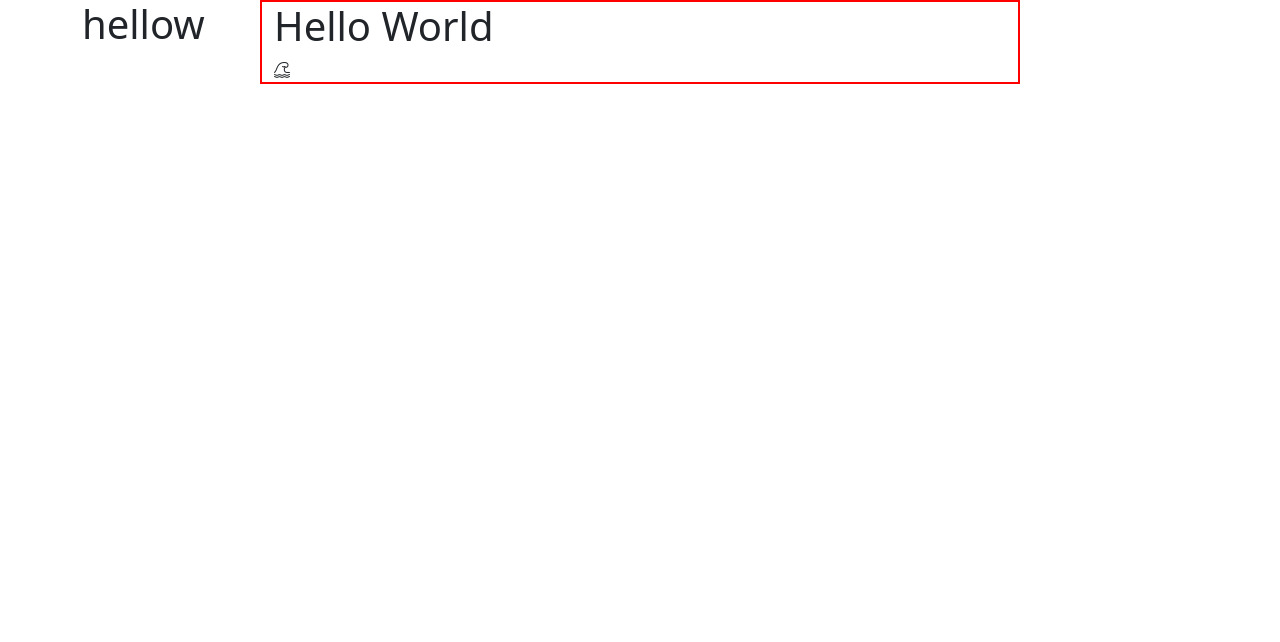
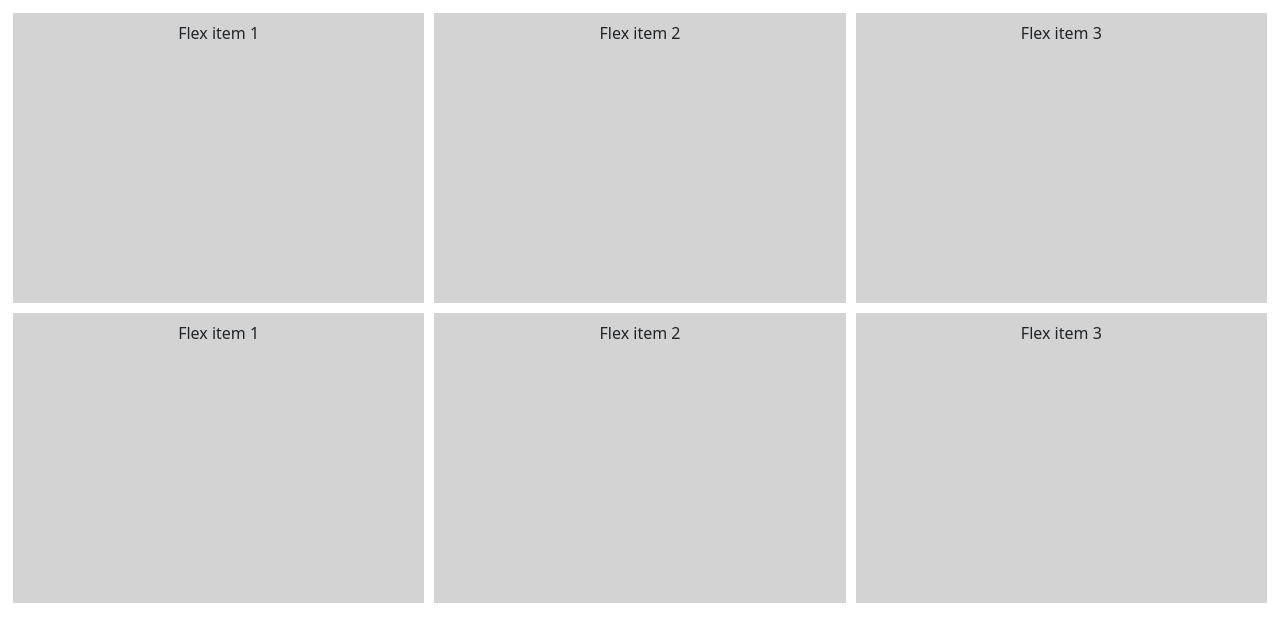
Before and after one commit to Carpenteri1/Gridly, an Angular app: page / in a window 1280 px wide. Shown: the top 642 px of the page. Built offline with nearby package versions, Linux system fonts and the light colour scheme.

Commit message:
Setup layout

```diff
--- /dev/null
+++ b/src/Components/BasicComponent/basic.component.css
@@ -0,0 +1,5 @@
+.flex-fill{
+    border:5px solid white;
+    height: 300px;
+    background-color: lightgray;
+}
--- /dev/null
+++ b/src/Components/BasicComponent/basic.component.html
@@ -0,0 +1,10 @@
+<div class="d-flex text-center">
+    <div class="p-2 flex-fill">Flex item 1</div>
+    <div class="p-2 flex-fill">Flex item 2</div>
+    <div class="p-2 flex-fill">Flex item 3</div>
+</div>
+<div class="d-flex text-center">
+    <div class="p-2 flex-fill">Flex item 1</div>
+    <div class="p-2 flex-fill">Flex item 2</div>
+    <div class="p-2 flex-fill">Flex item 3</div>
+</div>
--- a/src/app/app.component.html
+++ b/src/app/app.component.html
@@ -1,11 +1,3 @@
-<div class="container">
-    <div class="row">
-        <div class="col-2"><h1>hellow</h1></div>
-        <div class="col-8" style="border:2px solid red;">
-            <h1>Hello World</h1>
-            <i class="bi bi-tsunami"></i>
-        </div>
-        <div class="col-2"></div>
-    </div>
+<div class="container-fluid p-2">
+    <basic-component></basic-component>
 </div>
-<router-outlet />
--- a/src/app/app.component.ts
+++ b/src/app/app.component.ts
@@ -1,12 +1,12 @@
 import { Component } from '@angular/core';
-import { RouterOutlet } from '@angular/router';
+import { BasicComponent } from '../Components/BasicComponent/basic.component';
 
 @Component({
   selector: 'app-root',
   standalone: true,
-  imports: [RouterOutlet],
   templateUrl: './app.component.html',
-  styleUrl: './app.component.css'
+  styleUrl: './app.component.css',
+  imports: [BasicComponent],
 })
 export class AppComponent {
   title = 'Gridly';
--- a/src/app/app.config.ts
+++ b/src/app/app.config.ts
@@ -1,9 +1,5 @@
 import { ApplicationConfig, provideZoneChangeDetection } from '@angular/core';
-import { provideRouter } from '@angular/router';
-
-import { routes } from './app.routes';
-import { provideClientHydration } from '@angular/platform-browser';
 
 export const appConfig: ApplicationConfig = {
-  providers: [provideZoneChangeDetection({ eventCoalescing: true }), provideRouter(routes), provideClientHydration()]
+  providers: [provideZoneChangeDetection({ eventCoalescing: true })]
 };
--- a/src/app/app.routes.ts
+++ /dev/null
@@ -1,3 +0,0 @@
-import { Routes } from '@angular/router';
-
-export const routes: Routes = [];
```
Also changed, not shown: src/Components/BasicComponent/basic.component.ts (added, +11 -0 lines).
